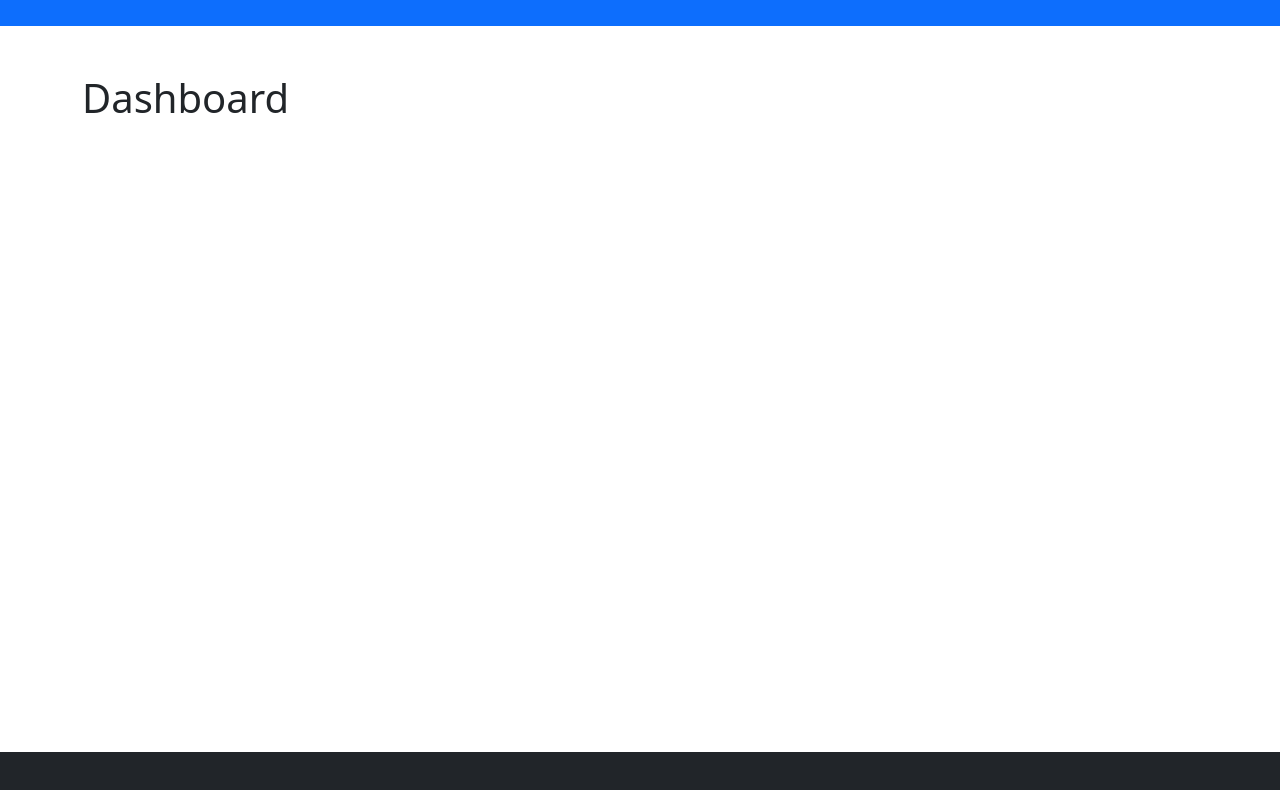
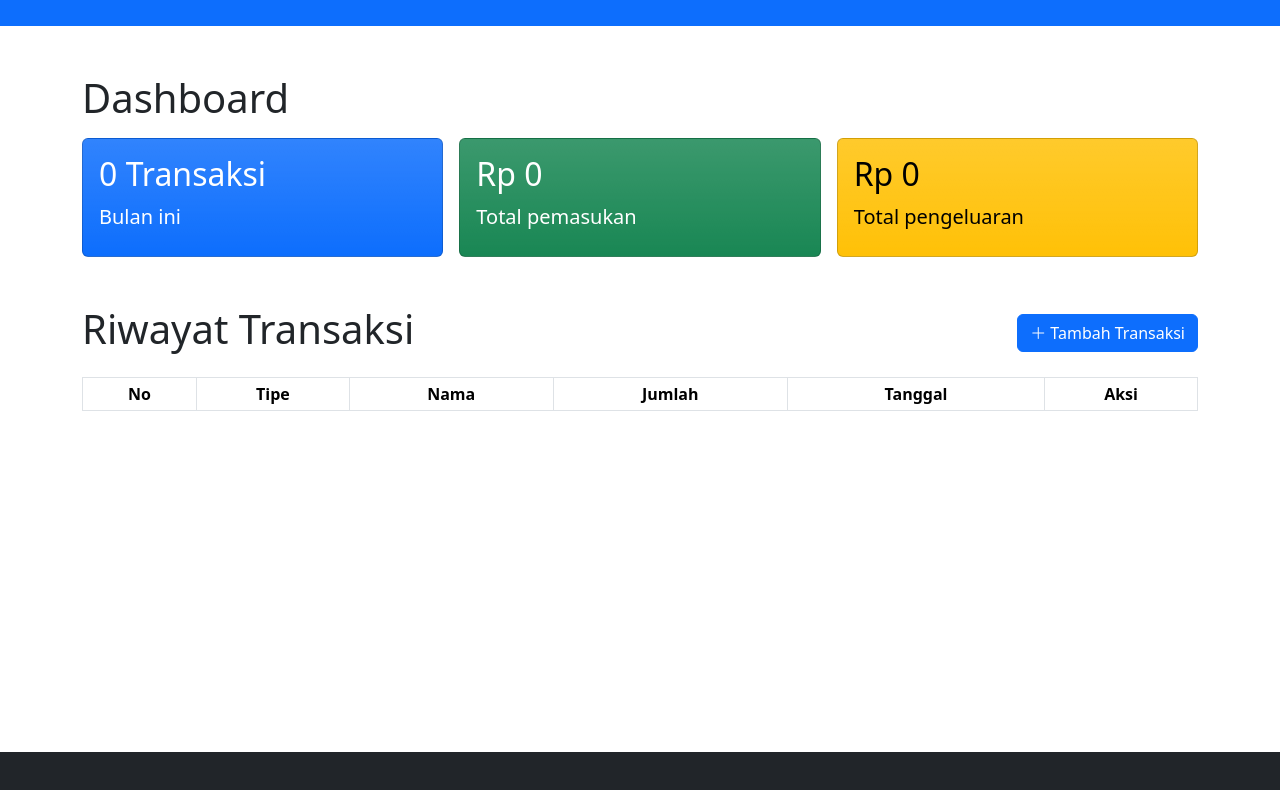
Before and after one commit to rach-syahputra/money-tracker-app, a website built with webpack: page src/views/dashboard.html in a window 1280 px wide. Built offline with nearby package versions, Linux system fonts and the light colour scheme.

Commit message:
feat: add transaction history table in dashboard page

```diff
--- a/src/views/dashboard.html
+++ b/src/views/dashboard.html
@@ -33,6 +33,70 @@
     <div class="main-content">
       <div class="container py-5">
         <h1 class="mb-3">Dashboard</h1>
+
+        <!-- Card Information -->
+        <div class="row mb-5 g-3">
+          <div class="col-12 col-sm-6 col-lg-4">
+            <div class="card h-100 bg-primary text-bg-primary bg-gradient">
+              <div class="card-body">
+                <h1 class="card-title fs-2">
+                  <span id="numberOfTransactions">0</span> Transaksi<br />
+                  <span class="fs-5">Bulan ini</span>
+                </h1>
+                <p class="card-text"></p>
+              </div>
+            </div>
+          </div>
+          <div class="col-12 col-sm-6 col-lg-4">
+            <div class="card h-100 bg-success text-bg-success bg-gradient">
+              <div class="card-body">
+                <h1 class="card-title fs-2">
+                  Rp <span id="amountIncome">0</span><br />
+                  <span class="fs-5">Total pemasukan</span>
+                </h1>
+                <p class="card-text"></p>
+              </div>
+            </div>
+          </div>
+          <div class="col-12 col-sm-12 col-lg-4">
+            <div class="card h-100 bg-warning text-bg-warning bg-gradient">
+              <div class="card-body">
+                <h1 class="card-title fs-2">
+                  Rp <span id="amountExpense">0</span><br />
+                  <span class="fs-5">Total pengeluaran</span>
+                </h1>
+                <p class="card-text"></p>
+              </div>
+            </div>
+          </div>
+        </div>
+
+        <!-- Records -->
+        <div>
+          <div class="d-flex justify-content-between align-items-center">
+            <h1>Riwayat Transaksi</h1>
+            <a class="btn btn-primary text-capitalize" href="#">
+              <i class="bi bi-plus-lg me-1"></i>Tambah Transaksi
+            </a>
+          </div>
+          <div class="row mt-3">
+            <div class="col">
+              <table class="table table-sm table-bordered" id="recordsTable">
+                <thead>
+                  <tr>
+                    <th class="text-center">No</th>
+                    <th class="text-center">Tipe</th>
+                    <th class="text-center">Nama</th>
+                    <th class="text-center">Jumlah</th>
+                    <th class="text-center">Tanggal</th>
+                    <th class="text-center">Aksi</th>
+                  </tr>
+                </thead>
+                <tbody></tbody>
+              </table>
+            </div>
+          </div>
+        </div>
       </div>
     </div>
   </main>
```
